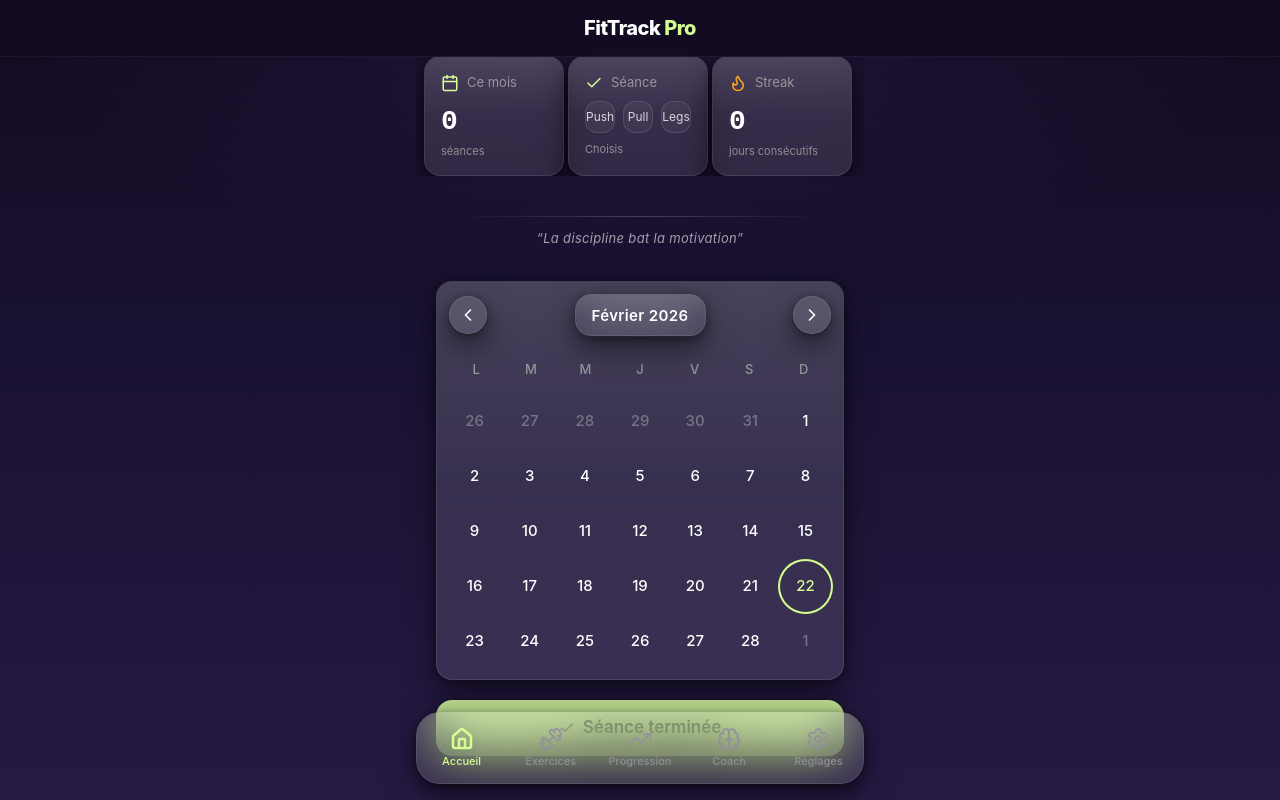
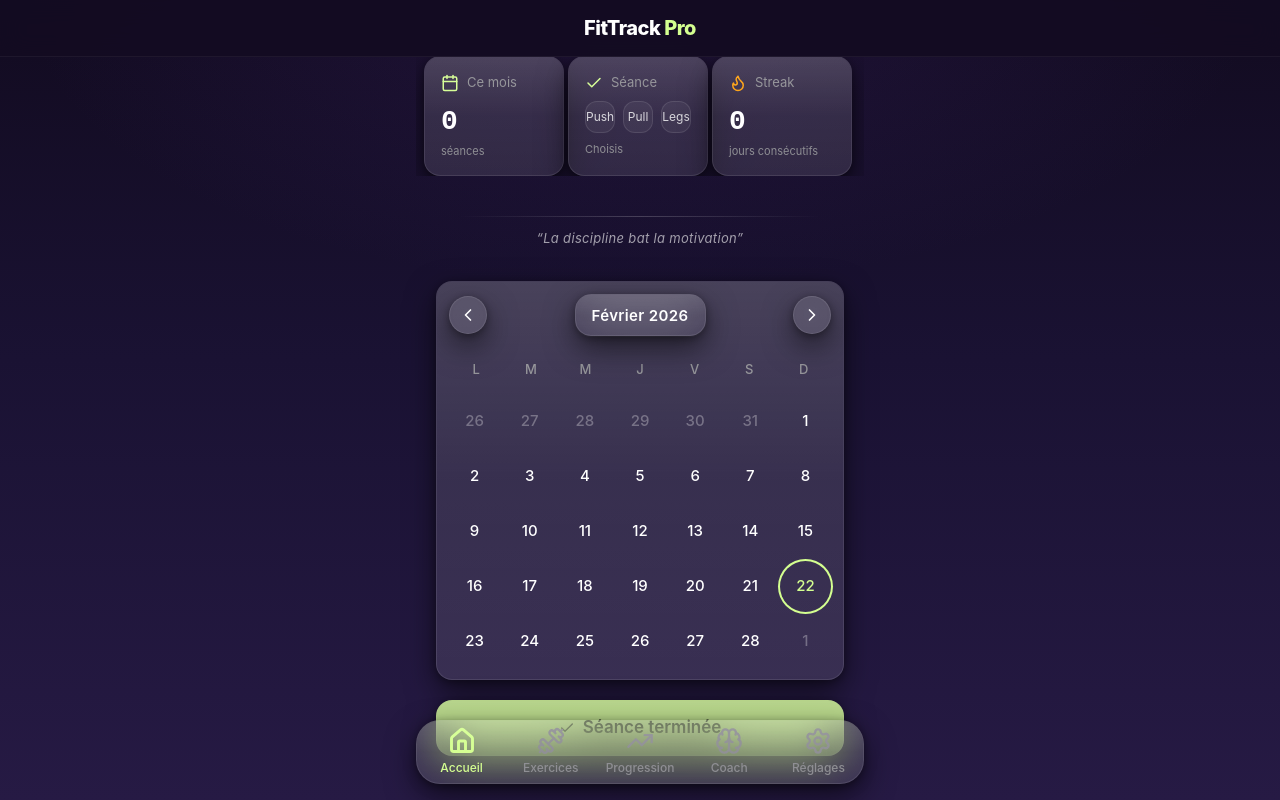
Before and after one commit to alexy14150/Fittrack-pro, a React (Vite) app in the folder app/: page / in a window 1280 px wide. Built offline with nearby package versions, Linux system fonts and the light colour scheme; no server answers.

Commit message:
fix: bottom nav icônes et texte plus grands

```diff
--- a/app/src/components/BottomNav.tsx
+++ b/app/src/components/BottomNav.tsx
@@ -19,7 +19,7 @@ const tabs: { id: Tab; label: string; icon: typeof Home }[] = [
 export function BottomNav({ activeTab, onTabChange }: BottomNavProps) {
   return (
     <nav className="fixed bottom-4 left-1/2 -translate-x-1/2 z-50 w-[calc(100%-24px)] max-w-md">
-      <div className="flex items-center justify-around h-[72px] rounded-3xl bg-white/10 backdrop-blur-xl border border-white/10 shadow-xl safe-bottom glass-elevated glass-highlight">
+      <div className="flex items-center justify-around h-[64px] rounded-3xl bg-white/10 backdrop-blur-xl border border-white/10 shadow-xl safe-bottom glass-elevated glass-highlight">
         {tabs.map((tab) => {
           const isActive = activeTab === tab.id;
           const Icon = tab.icon;
@@ -29,17 +29,17 @@ export function BottomNav({ activeTab, onTabChange }: BottomNavProps) {
               key={tab.id}
               onClick={() => onTabChange(tab.id)}
               className={cn(
-                'flex flex-col items-center justify-center flex-1 h-full btn-press',
+                'flex flex-col items-center justify-center flex-1 h-full gap-1 btn-press',
                 isActive ? 'text-[#D4FF90]' : 'text-[#8E8E93]'
               )}
             >
               <Icon
-                size={24}
+                size={28}
                 strokeWidth={isActive ? 2.5 : 2}
                 className="transition-all duration-150"
               />
               <span className={cn(
-                'text-[11px] mt-0.5 font-medium transition-colors duration-150',
+                'text-[12px] font-medium transition-colors duration-150',
                 isActive ? 'text-[#D4FF90]' : 'text-[#8E8E93]'
               )}>
                 {tab.label}
```
